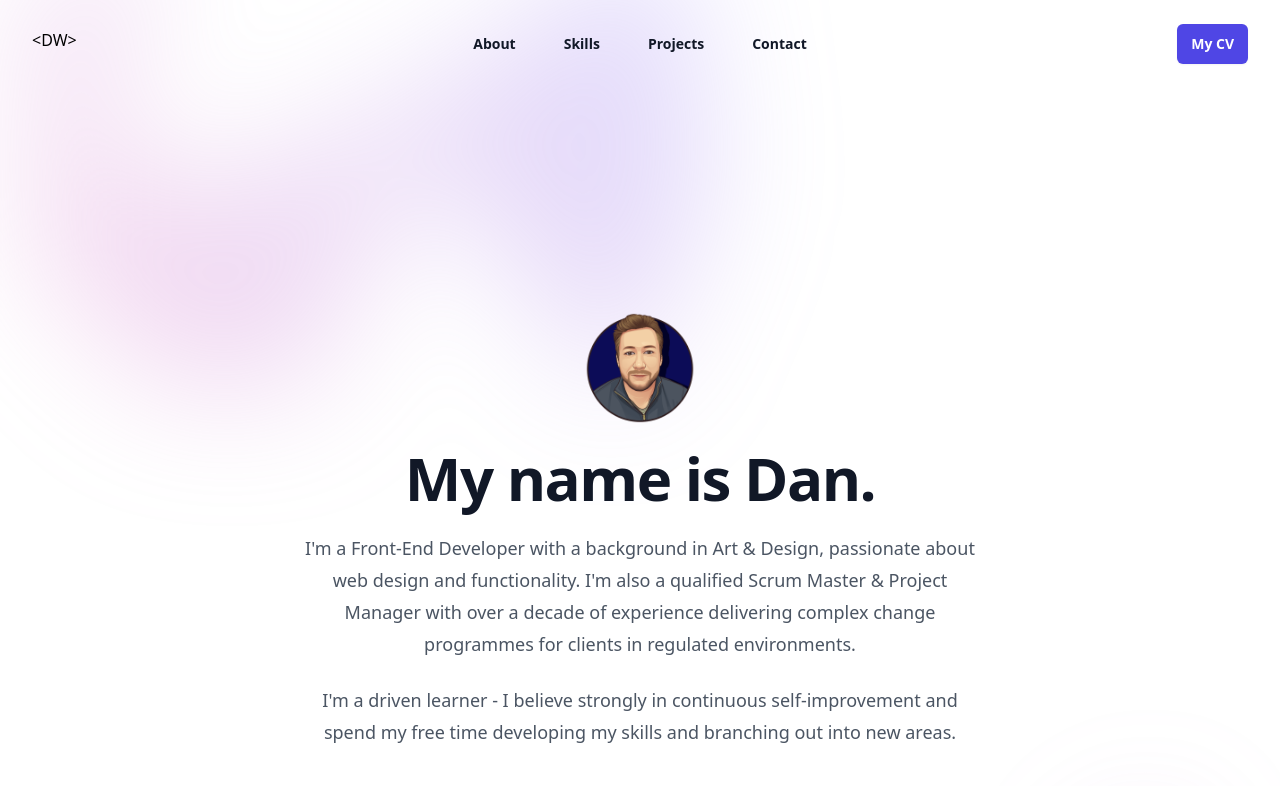
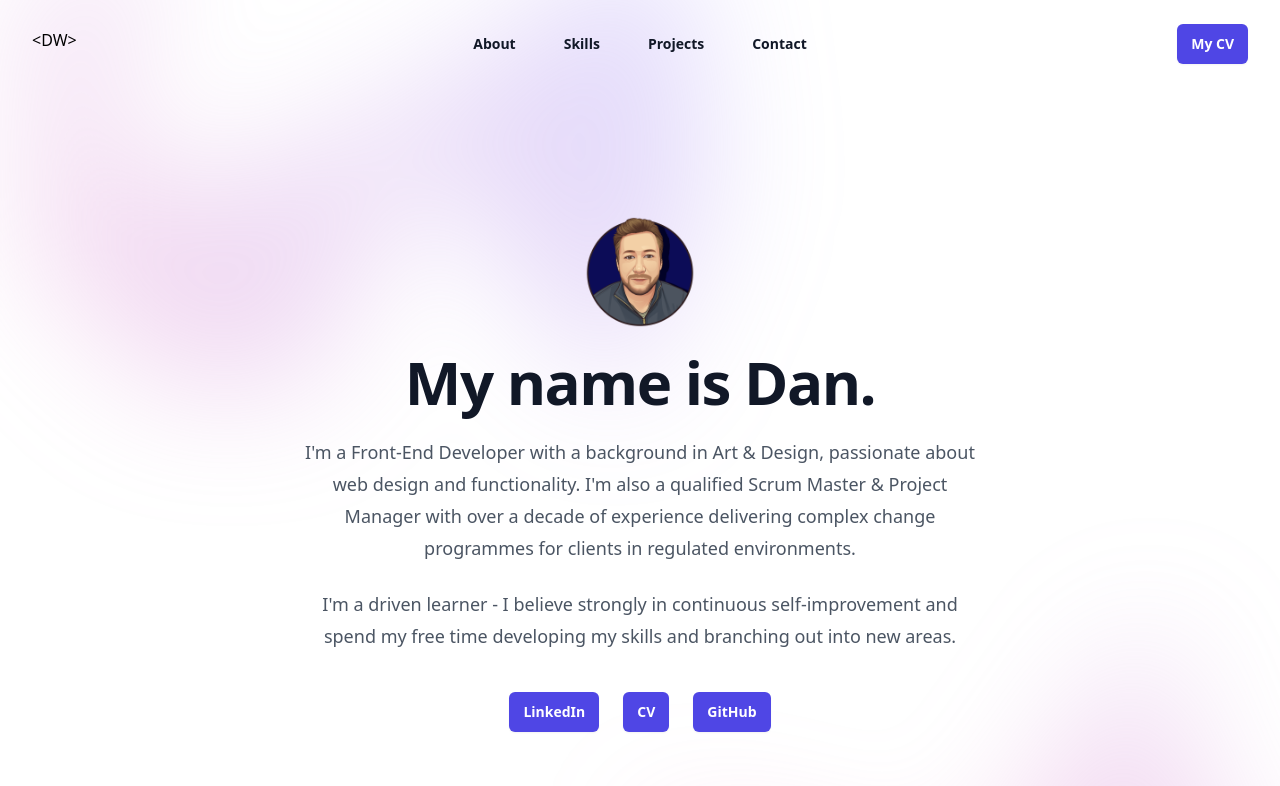
Before and after one commit to danwhitlock/portfolio-react, a React (Vite) app: page / in a window 1280 px wide. Shown: the top 786 px of the page. Built offline with nearby package versions, Linux system fonts and the light colour scheme.

Commit message:
update Home layout

```diff
--- a/src/Components/Home.jsx
+++ b/src/Components/Home.jsx
@@ -15,9 +15,9 @@ export default function Home() {
             }}
           />
         </div>
-        <div className="mx-auto max-w-2xl py-32 sm:py-48 lg:py-56">
+        <div className="mx-auto max-w-2xl py-32 sm:py-32 lg:py-32">
           <div className="text-center justify-items-center">
-          <img className='mb-6 w-28 h-28' src='./src/assets/dan.png'></img>
+          <img className='mb-6 w-28 h-28 mx-auto' src='./src/assets/dan.png'></img>
             <h1 className="text-4xl font-bold tracking-tight text-gray-900 sm:text-6xl">
             My name is Dan.
             </h1>
```
